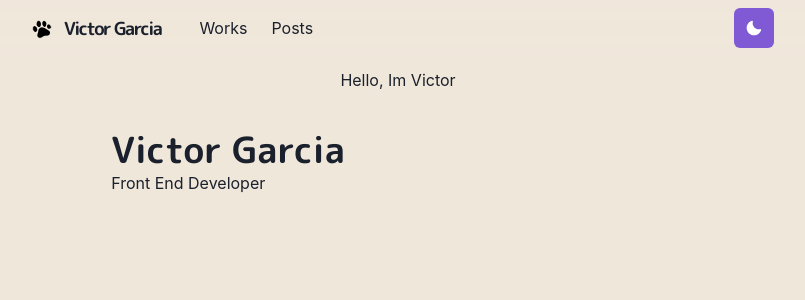
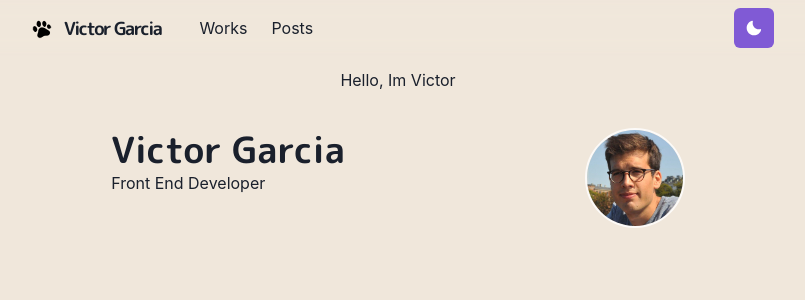
Before and after one commit to vgarmes/nextjs-chakra-homepage, a Next.js app: page / in a window 1280 px wide. Shown: the top 300 px of the page, without its empty margins (242-1047 px from the left). Built offline with nearby package versions, Linux system fonts and the light colour scheme.

Commit message:
add profile image

```diff
--- a/pages/index.tsx
+++ b/pages/index.tsx
@@ -4,14 +4,24 @@ import {
   Box,
   Heading,
   Text,
-  useColorMode,
-  Button
+  useColorModeValue,
+  Button,
+  Image
 } from '@chakra-ui/react'
 
 const Home: NextPage = () => {
   return (
     <Container>
-      <Box borderRadius="lg" align="center" p={3} mb={6}>
+      <Box
+        borderRadius="lg"
+        textAlign="center"
+        p={3}
+        mb={6}
+        bg={useColorModeValue(
+          'subtleBackground.light',
+          'subtleBackground.dark'
+        )}
+      >
         Hello, Im Victor
       </Box>
 
@@ -22,6 +32,23 @@ const Home: NextPage = () => {
           </Heading>
           <Text>Front End Developer</Text>
         </Box>
+        <Box
+          flexShrink={0}
+          mt={{ base: 4, md: 0 }}
+          ml={{ md: 6 }}
+          align="center"
+        >
+          <Image
+            borderColor="whiteAlpha.800"
+            borderWidth={2}
+            borderStyle="solid"
+            maxWidth="100px"
+            display="inline-block"
+            borderRadius="full"
+            src="/images/profile.jpg"
+            alt="profile image"
+          />
+        </Box>
       </Box>
     </Container>
   )
```
Also changed, not shown: public/images/profile.jpg (added).
